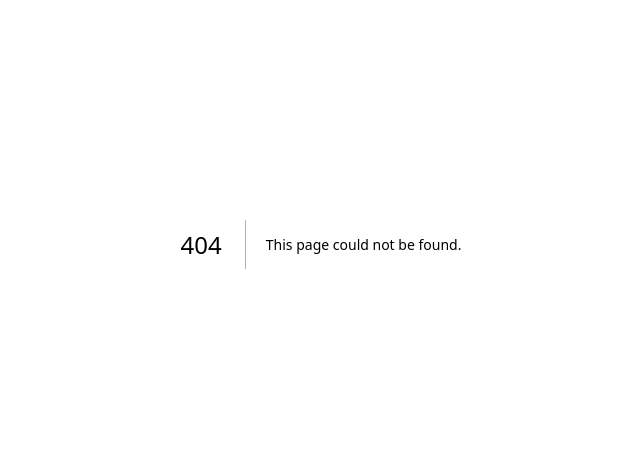
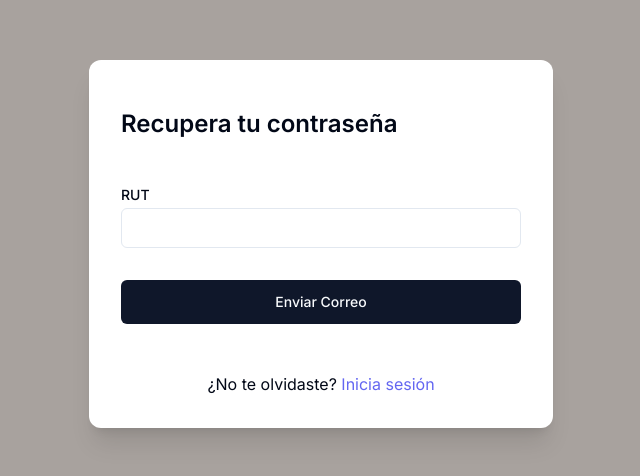
Before and after one commit to EzHealth-Centro-de-salud/frontend, a Next.js app: page /auth/recoveryPassword in a window 1280 px wide. Before the commit this address had no page. Shown: the part 156-632 px from the top of the page, without its empty margins (319-959 px from the left). Built offline with nearby package versions, Linux system fonts and the light colour scheme.

Commit message:
feat: login flow

```diff
--- /dev/null
+++ b/app/auth/recoveryPassword/page.tsx
@@ -0,0 +1,19 @@
+import RecoveryPasswordForm from "@/components/auth/RecoveryPasswordForm";
+
+
+
+export default function RecoveryPasswordPage(){
+    return (
+        <div className="h-screen w-screen flex justify-center items-center bg-stone-400" >
+            <div className="shadow-xl px-8 pb-8 pt-12 bg-white rounded-xl space-y-12">
+            <h1 className="font-semibold text-2xl ">Recupera tu contraseña</h1>
+
+            <RecoveryPasswordForm />
+            <div className="text-center">
+                <p>¿No te olvidaste? <a className="text-indigo-500 hover:underline" href="/auth/login">Inicia sesión</a></p>
+            </div>
+
+            </div>
+        </div>
+    )
+}
--- /dev/null
+++ b/app/patient/dashboard/page.tsx
@@ -0,0 +1,9 @@
+
+function PatientDashboardPage() {
+  return (
+    <div>
+      <h1>Dashboard</h1>
+      <p>Welcome to patient your dashboard</p>
+    </div>
+  );
+}export default PatientDashboardPage;
--- a/components/apollo/mutations.ts
+++ b/components/apollo/mutations.ts
@@ -10,8 +10,8 @@ export const REGISTER_PATIENT_MUTATION = gql`
 `;
 
 export const LOGIN_PATIENT_MUTATION = gql`
-    mutation LoginPatient($loginInput: loginInput!) {
-        loginPatient(loginInput: $loginInput) {
+    mutation LoginPatient($LoginInput: LoginInput!) {
+        loginPatient(loginInput: $LoginInput) {
             id
             access_token
             rut
--- a/components/auth/LoginForm.tsx
+++ b/components/auth/LoginForm.tsx
@@ -10,6 +10,7 @@ import { useState } from "react"
 import ezhealth from '@/img/ezhealth.png'
 import { httpLink } from "@/components/apollo/ApolloConfig";
 import { LOGIN_PATIENT_MUTATION } from "../apollo/mutations";
+import { Navigate, redirect  } from "react-router-dom";
 const client = new ApolloClient({
   link: httpLink,
   cache: new InMemoryCache(),
@@ -17,7 +18,7 @@ const client = new ApolloClient({
 
 export default function LoginForm() {
 
-  const [email, setEmail] = useState('')
+  const [rut, setRut] = useState('')
   const [password, setPassword] = useState('')
   const [showAlert, setShowAlert] = useState(false);
   const [error, setError] = useState<string | null>(null)
@@ -27,12 +28,31 @@ export default function LoginForm() {
 
   )
   const onSubmit = async (e: React.FormEvent) => {
+    e.preventDefault();//evita que se refresque la pagina al enviar el formulario
+    const { data, errors } = await loginPatient({
+      variables: {
+        LoginInput: {
+          rut,
+          password,
+        },
+      },
+    });
+    if (data?.loginPatient) {
+      console.log(data.loginPatient)
+      window.alert('Login exitoso')
+      //redirect('/patient/dashboard')
+      window.location.href = '/patient/dashboard'
 
+
+    }else{
+      console.log(errors)
+      setError('Error al iniciar sesión')
+    }
   }
 
   return (
     <main className="bg-[#26313c] h-screen flex items-center justify-center p-10">
-      <div className="grid w-full h-full grid-cols-1 bg-white box-anim md:grid-cols-2">
+      <div className="grid w-full h-full grid-cols-1 bg-white box-anim ">
         <div className="bg-[#16202a] text-white flex items-center justify-center flex-col">
           <div className="my-4">
             <h1 className="text-3xl font-semibold ">Login</h1>
@@ -42,14 +62,14 @@ export default function LoginForm() {
           </div>
           <form onSubmit={onSubmit}>
 
-            <Label htmlFor="email">Email*</Label>
+            <Label htmlFor="email">RUT</Label>
             <Input
               className="mt-2 mb-4 bg-transparent rounded-full"
-              onChange={(e) => setEmail(e.target.value)}
-              type="email"
+              onChange={(e) => setRut(e.target.value)}
+              type="text"
               id="email"
               placeholder="Email"
-              maxLength={254}
+              maxLength={9}
             />
             <Label htmlFor="password">Password*</Label>
             <Input
@@ -71,7 +91,7 @@ export default function LoginForm() {
               ¿Olvidaste tu contraseña?{" "}
               <Link
                 className="text-indigo-500 hover:underline"
-                href="./recoverypassword"
+                href="./recoveryPassword"
               >
                 Recupérala
               </Link>{" "}
@@ -91,11 +111,7 @@ export default function LoginForm() {
             @2023 All rights reserved
           </p>
         </div>
-        <div className="relative hidden md:block">
-        <div className="absolute top-0 left-0 w-full h-full object-cover">
-        <Image className="object-cover" src={ezhealth} alt="ezhealth" width={800} height={1080} priority />
-        </div>
-        </div>
+
       </div>
     </main>
   );
--- /dev/null
+++ b/components/auth/RecoveryPasswordForm.tsx
@@ -0,0 +1,42 @@
+'use client'
+import { ApolloClient, InMemoryCache, useMutation } from "@apollo/client";
+import { Button } from "@/components/ui/button"
+import { Input } from "@/components/ui/input"
+import { Label } from "@/components/ui/label"
+import { httpLink } from "@/components/apollo/ApolloConfig"
+import { useState } from "react";
+const client = new ApolloClient({
+    link: httpLink,
+    cache: new InMemoryCache(),
+});
+
+
+const onSubmit= async (e: React.FormEvent) => {
+    e.preventDefault()
+
+}
+
+export default function RecoveryPasswordForm() {
+
+    const [rut, setRut] = useState('')
+    return (
+        <div className="space-y-8 w-[400px]">
+        <form onSubmit={onSubmit} className="space-y-8 w-[400px]">
+                    <div className="grid w-full items-center gap-1.5">
+                        <Label htmlFor="email">RUT</Label>
+                        <Input
+                            required
+                            value={rut}
+                            onChange={e => setRut(e.target.value)}
+                            id="rut"
+                            type="text"
+                            maxLength={9} />
+
+                    </div>
+                    <div className="w-full">
+                        <Button className="w-full" size="lg">Enviar Correo</Button>
+                    </div>
+                </form>
+        </div>
+    )
+}
```
